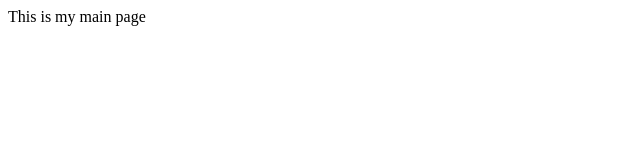
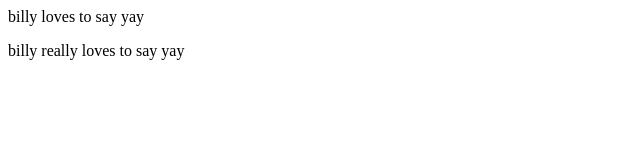
Before and after one commit to JordanSmith314/website, a plain HTML site: page docs/index.html in a window 1280 px wide. Shown: the whole page, without its empty margins (0-640 px from the left). Drawn offline with Linux system fonts and the light colour scheme.

Commit message:
title change and paragraph changes

```diff
--- a/docs/index.html
+++ b/docs/index.html
@@ -1,10 +1,13 @@
 <html>
    <head>
-     <title>My Title</title>
+     <title>"yay" said billy</title>
   </head>
  <body>
   <p>
-  This is my main page
+  billy loves to say yay
    </p>
+    <p>
+       billy really loves to say yay
+    </p>
   </body>
 </html>
```
